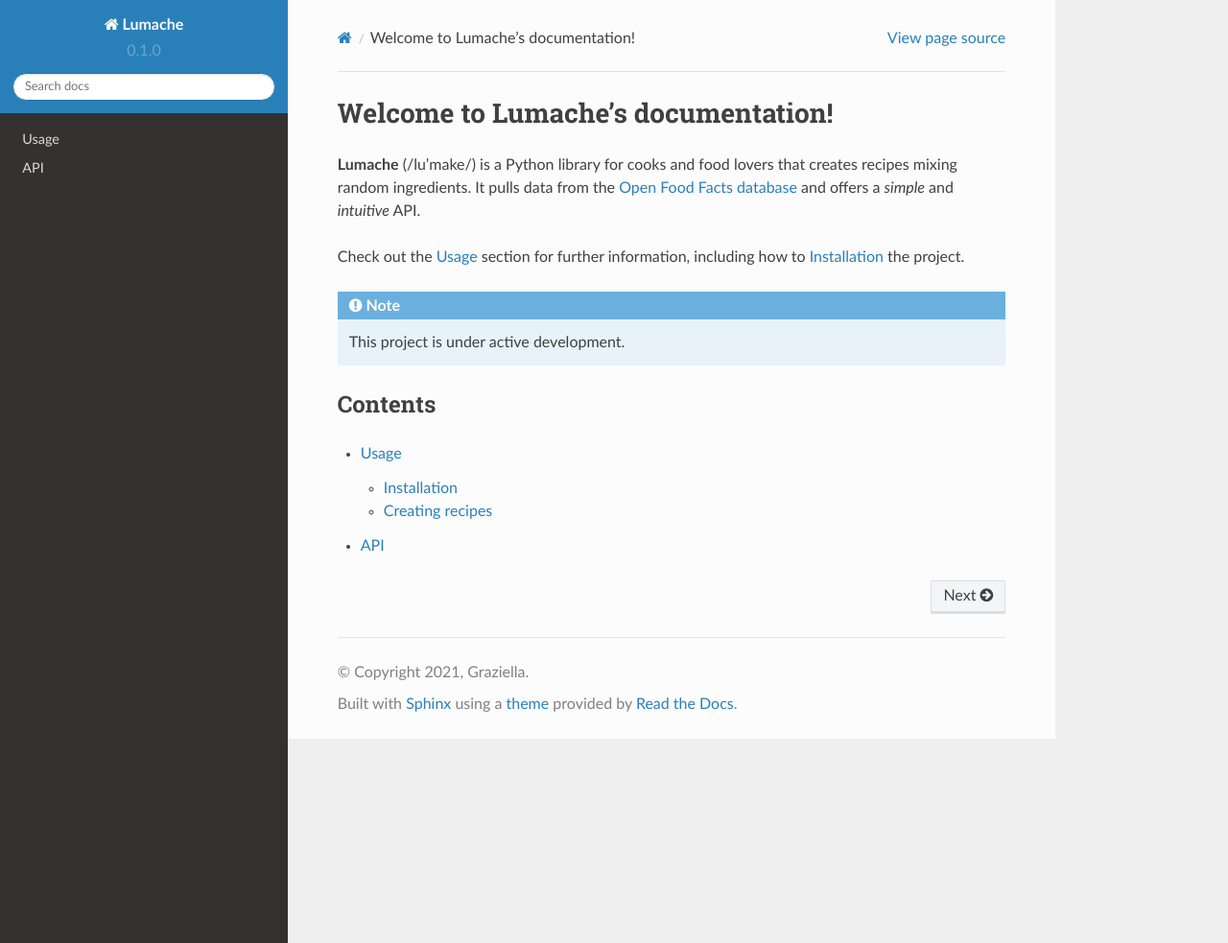
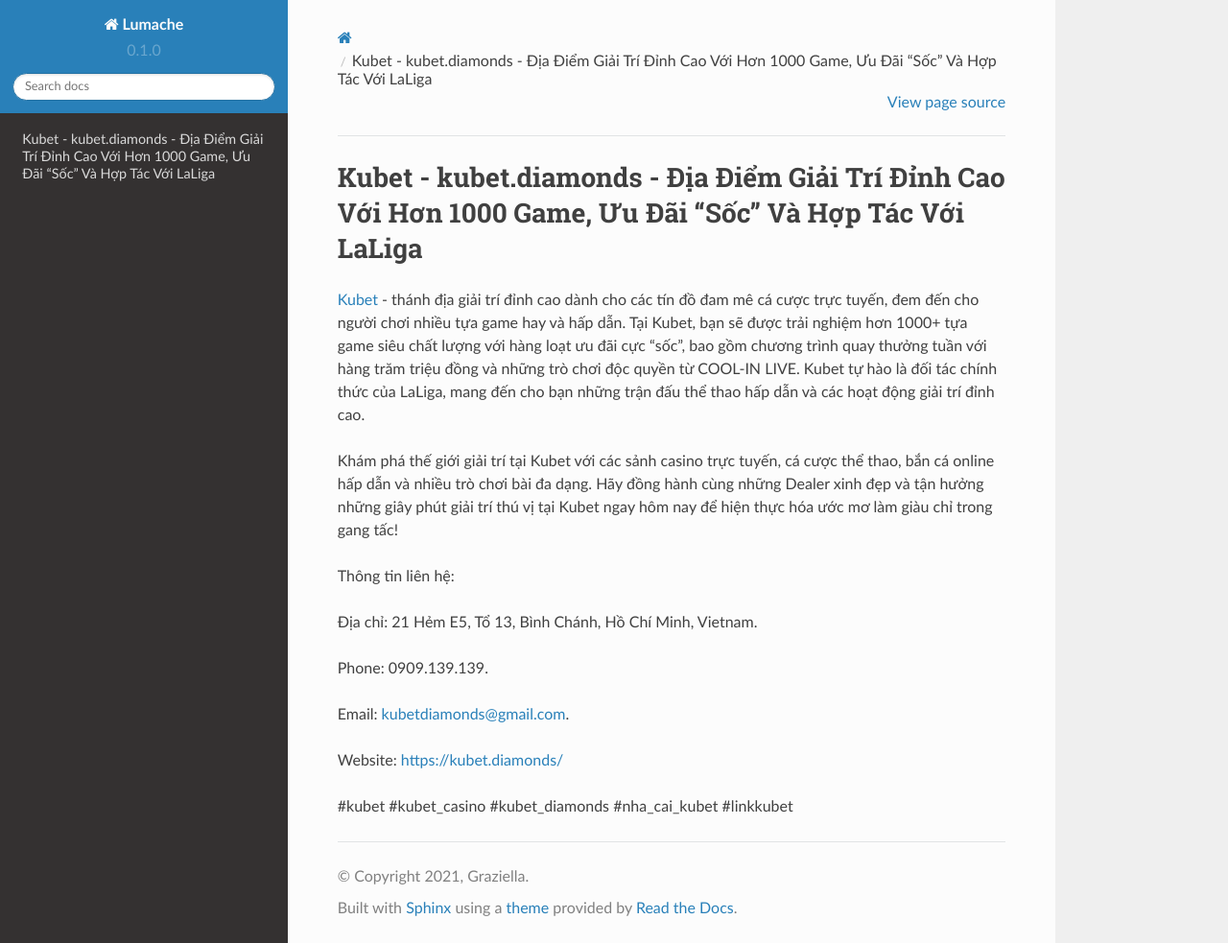
Before and after one commit to morriscraig2868/kubetdiamonds, a Sphinx documentation site: the page built from docs/source/index.rst, in a window 1280 px wide and 983 px high. Shown: the whole window at 96% size. Built offline with Sphinx 7.4.7 and the Read the Docs theme 2.0.0, drawn with Linux system fonts in a browser that asks for light colours.

Commit message:
Update index.rst

```diff
--- a/docs/source/index.rst
+++ b/docs/source/index.rst
@@ -1,22 +1,18 @@
-Welcome to Lumache's documentation!
+Kubet - kubet.diamonds - Địa Điểm Giải Trí Đỉnh Cao Với Hơn 1000 Game, Ưu Đãi "Sốc" Và Hợp Tác Với LaLiga
 ===================================
 
-**Lumache** (/lu'make/) is a Python library for cooks and food lovers
-that creates recipes mixing random ingredients.
-It pulls data from the `Open Food Facts database <https://world.openfoodfacts.org/>`_
-and offers a *simple* and *intuitive* API.
+`Kubet <https://kubet.diamonds/>`_ - thánh địa giải trí đỉnh cao dành cho các tín đồ đam mê cá cược trực tuyến, đem đến cho người chơi nhiều tựa game hay và hấp dẫn. Tại Kubet, bạn sẽ được trải nghiệm hơn 1000+ tựa game siêu chất lượng với hàng loạt ưu đãi cực "sốc", bao gồm chương trình quay thưởng tuần với hàng trăm triệu đồng và những trò chơi độc quyền từ COOL-IN LIVE. Kubet tự hào là đối tác chính thức của LaLiga, mang đến cho bạn những trận đấu thể thao hấp dẫn và các hoạt động giải trí đỉnh cao.
 
-Check out the :doc:`usage` section for further information, including
-how to :ref:`installation` the project.
+Khám phá thế giới giải trí tại Kubet với các sảnh casino trực tuyến, cá cược thể thao, bắn cá online hấp dẫn và nhiều trò chơi bài đa dạng. Hãy đồng hành cùng những Dealer xinh đẹp và tận hưởng những giây phút giải trí thú vị tại Kubet ngay hôm nay để hiện thực hóa ước mơ làm giàu chỉ trong gang tấc!
 
-.. note::
+Thông tin liên hệ:
 
-   This project is under active development.
+Địa chỉ: 21 Hẻm E5, Tổ 13, Bình Chánh, Hồ Chí Minh, Vietnam.
 
-Contents
---------
+Phone: 0909.139.139.
 
-.. toctree::
+Email: kubetdiamonds@gmail.com.
 
-   usage
-   api
+Website: https://kubet.diamonds/
+
+#kubet #kubet_casino #kubet_diamonds #nha_cai_kubet #linkkubet
```
